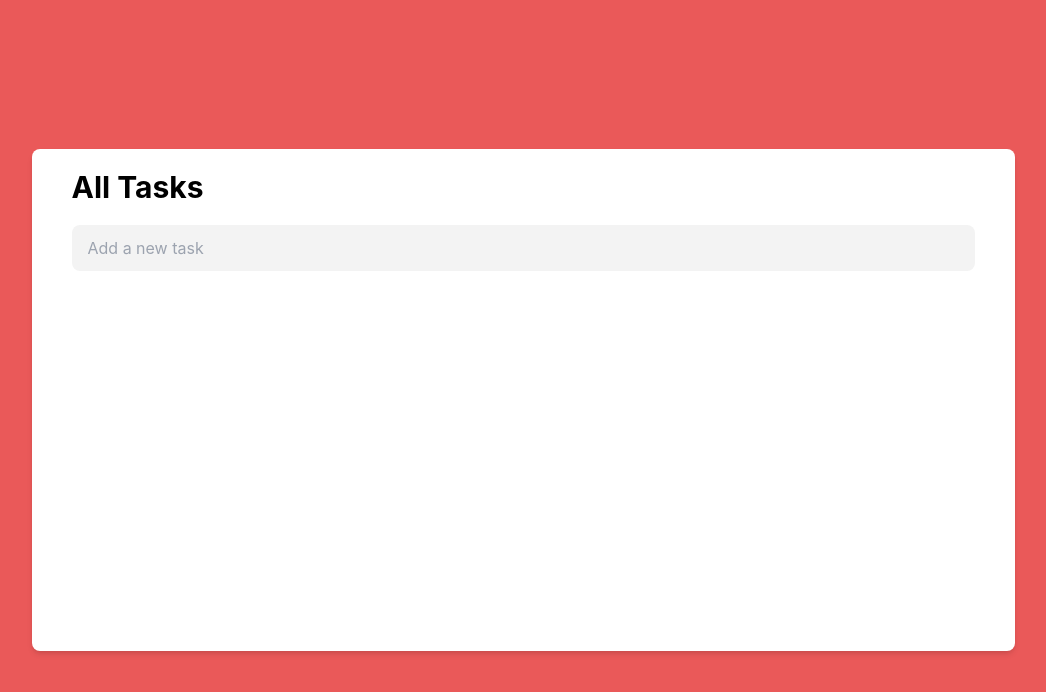
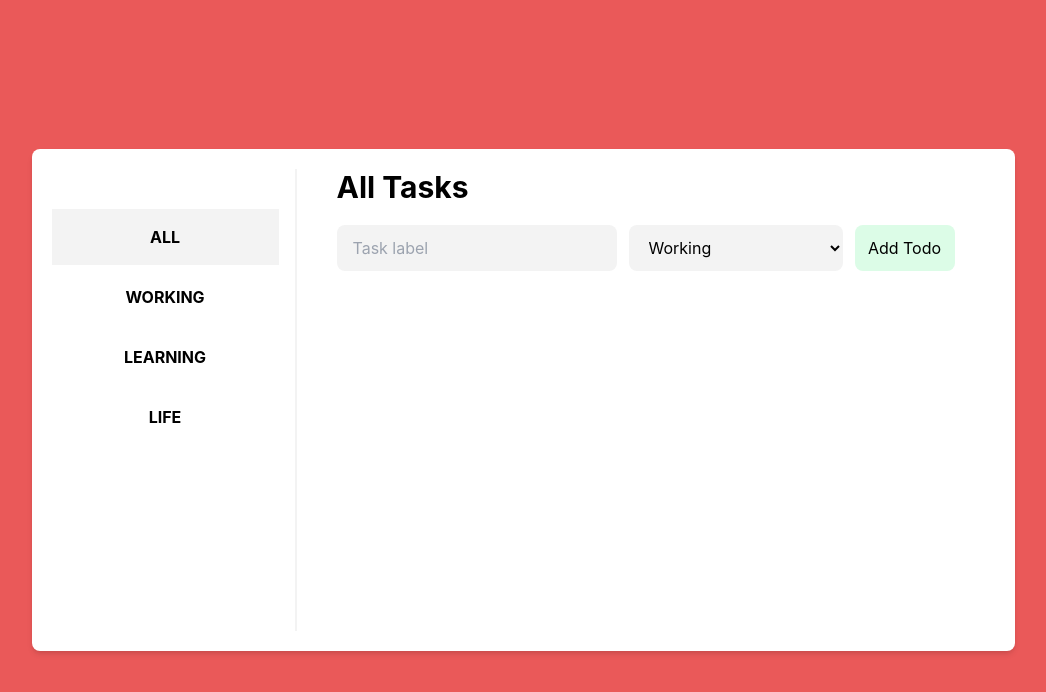
Before and after one commit to hoanganhtuanbkdn/learn-reactjs-tailwindcss, a React (Create React App) app: page / in a window 1280 px wide. Shown: the top 692 px of the page, without its empty margins (117-1163 px from the left). Built offline with nearby package versions, Linux system fonts and the light colour scheme.

Commit message:
feat: add type for todo, filter todo with type

```diff
--- a/src/App.js
+++ b/src/App.js
@@ -1,143 +1,21 @@
 /* eslint-disable no-restricted-globals */
 import { useRef, useState } from 'react';
-import TrashIco from './assets/images/trash.svg';
 import { useDispatch, useSelector } from 'react-redux';
-import {
-	AddTodo,
-	ChangeLabel,
-	ChangeStatus,
-	DeleteTodo,
-} from './store/actions';
-import { FaRegEdit, FaRegTrashAlt } from 'react-icons/fa';
-
+import ListTodo from './components/ListTodo';
+import Menu from './components/Menu';
 function App() {
 	const inputRef = useRef();
 	const todos = useSelector((state) => state.todos);
 	const dispatch = useDispatch();
 
-	// Nhấn enter sẽ tạo 1 công việc mới
-	const onAddNewTodo = (e) => {
-		if (!e.target.value) return;
-		if (e.key === 'Enter') {
-			dispatch(
-				AddTodo({
-					label: e.target.value,
-					id: Date.now(),
-					finish: false,
-				})
-			);
-			// Sau khi tạo thành công cần reset nội dung của input
-			inputRef.current.value = '';
-		}
-	};
-
-	const onDeleteTodo = (item) => {
-		if (confirm('Bạn có muốn xóa công việc này?')) {
-			dispatch(DeleteTodo(item));
-		}
-	};
-
-	const onChangeStatus = (id, newStatus) => {
-		dispatch(ChangeStatus(id, newStatus));
-	};
-
-	const onChangeLabel = (id, newLabel) => {
-		dispatch(ChangeLabel(id, newLabel));
-	};
-
 	return (
 		<div className=" bg-[#EA5959] h-screen w-screen flex items-center justify-center">
-			<div className="w-[983px] h-[502px] flex flex-col bg-white rounded-lg shadow-md py-5 px-10 overflow-hidden">
-				<h1 className="text-3xl font-bold">All Tasks</h1>
-				<div>
-					<input
-						className="bg-[#F3F3F3] w-full h-[46px] rounded-lg px-4 mt-5"
-						placeholder="Add a new task "
-						ref={inputRef}
-						onKeyDown={(e) => onAddNewTodo(e)}
-					/>
-				</div>
-				<div className="mt-5 space-y-4 overflow-y-scroll h-full ">
-					{todos.map((item, index) => (
-						<Item
-							key={item.id}
-							index={index}
-							item={item}
-							onDeleteTodo={onDeleteTodo}
-							onChangeStatus={onChangeStatus}
-							onChangeLabel={onChangeLabel}
-						/>
-					))}
-				</div>
+			<div className="w-[983px] h-[502px] flex flex-row bg-white rounded-lg shadow-md p-5 overflow-hidden divide-x-2 divide-[#F3F3F3]">
+				<Menu />
+				<ListTodo />
 			</div>
 		</div>
 	);
 }
 
-const Item = ({ item, index, onDeleteTodo, onChangeStatus, onChangeLabel }) => {
-	const [isEditing, setIsEditing] = useState(false);
-
-	// Thay đổi trạng thái của todo ( hoàn thành và chưa hoàn thành)
-	const onToggle = () => {
-		onChangeStatus(item.id, !item.finish);
-	};
-
-	// Thay đổi nội dung label sẽ thay đổi dữ liệu đang lưu ở redux
-	const onChangeTodoLabel = (event) => {
-		const newLabel = event.target.value;
-		onChangeLabel(item.id, newLabel);
-	};
-
-	// Mở input để thay đổi label
-	const onToggleEdit = () => {
-		setIsEditing(!isEditing);
-	};
-
-	// Nhấn enter sẽ kết thúc edit label
-	const onKeyDown = (e) => {
-		if (e.key === 'Enter') {
-			setIsEditing(false);
-		}
-	};
-	return (
-		<div className="flex flex-row items-center gap-4 h-10 hover:bg-[#F3F3F3] py1 px-3 rounded-lg">
-			<p className="text-xs">{index + 1}.</p>
-			<button
-				className="h-[28px] w-[28px] rounded-lg border border-[#EA5959] flex items-center justify-center"
-				onClick={onToggle}
-			>
-				{item.finish && (
-					<div className="bg-[#EA5959] rounded-md	 w-5 h-5" />
-				)}
-			</button>
-			<div className="flex-1">
-				{isEditing ? (
-					<input
-						className="border border-green-800 px-2 rounded-md"
-						value={item.label}
-						onChange={onChangeTodoLabel}
-						onKeyDown={onKeyDown}
-					/>
-				) : (
-					<p className={item.finish && 'line-through'}>
-						{item.label}
-					</p>
-				)}
-			</div>
-			<button
-				className="hover:bg-gray-200 p-2 rounded-lg "
-				onClick={onToggleEdit}
-			>
-				<FaRegEdit />
-			</button>
-			<button
-				className="hover:bg-gray-200 p-2 rounded-lg "
-				onClick={() => onDeleteTodo(item)}
-			>
-				<FaRegTrashAlt />
-			</button>
-		</div>
-	);
-};
-
 export default App;
--- /dev/null
+++ b/src/components/FormAddTodo.js
@@ -0,0 +1,53 @@
+import React, { useState, useRef } from 'react';
+import { useDispatch, useSelector } from 'react-redux';
+import { AddTodo } from '../store/actions';
+import { ListMenu } from './Menu';
+
+export default function FormAddTodo() {
+	const [label, setLabel] = useState();
+	const [type, setType] = useState('Working');
+	const dispatch = useDispatch();
+
+	// Nhấn enter sẽ tạo 1 công việc mới
+	const onAddNewTodo = () => {
+		dispatch(
+			AddTodo({
+				label,
+				type,
+				id: Date.now(),
+				finish: false,
+			})
+		);
+		// Sau khi tạo thành công cần reset nội dung của label và type
+
+		setLabel('');
+		setType('Working');
+	};
+	return (
+		<div className="flex flex-row gap-3 items-center mt-5">
+			<input
+				className="bg-[#F3F3F3] flex-1 h-[46px] rounded-lg px-4 "
+				placeholder="Task label "
+				value={label}
+				onChange={(e) => setLabel(e.target.value)}
+			/>
+			<select
+				className="bg-[#F3F3F3] flex-1 h-[46px] rounded-lg px-4 "
+				value={type}
+				onChange={(e) => setType(e.target.value)}
+			>
+				{ListMenu.map((menu) => (
+					<option key={menu} value={menu}>
+						{menu}
+					</option>
+				))}
+			</select>
+			<button
+				onClick={onAddNewTodo}
+				className="h-[46px] w-[100px] bg-green-100 rounded-lg "
+			>
+				<p>Add Todo</p>
+			</button>
+		</div>
+	);
+}
--- /dev/null
+++ b/src/components/ListTodo.js
@@ -0,0 +1,123 @@
+/* eslint-disable no-restricted-globals */
+import { useState } from 'react';
+import { useDispatch, useSelector } from 'react-redux';
+import { ChangeLabel, ChangeStatus, DeleteTodo } from '../store/actions';
+import { FaRegEdit, FaRegTrashAlt } from 'react-icons/fa';
+import FormAddTodo from './FormAddTodo';
+function App() {
+	const todos = useSelector((state) => state.todos);
+	const menuActive = useSelector((state) => state.menuActive);
+
+	const listTodos = todos.filter((todo) => {
+		if (menuActive === 'All') return true;
+		return todo.type === menuActive;
+	});
+
+	const dispatch = useDispatch();
+
+	const onDeleteTodo = (item) => {
+		if (confirm('Bạn có muốn xóa công việc này?')) {
+			dispatch(DeleteTodo(item));
+		}
+	};
+
+	const onChangeStatus = (id, newStatus) => {
+		dispatch(ChangeStatus(id, newStatus));
+	};
+
+	const onChangeLabel = (id, newLabel) => {
+		dispatch(ChangeLabel(id, newLabel));
+	};
+
+	return (
+		<div className="w-[700px] flex flex-col px-10 overflow-hidden">
+			<h1 className="text-3xl font-bold">All Tasks</h1>
+			<FormAddTodo />
+			<div className="mt-5 space-y-4 overflow-y-scroll h-full ">
+				{listTodos.map((item, index) => (
+					<Item
+						key={item.id}
+						index={index}
+						item={item}
+						onDeleteTodo={onDeleteTodo}
+						onChangeStatus={onChangeStatus}
+						onChangeLabel={onChangeLabel}
+					/>
+				))}
+			</div>
+		</div>
+	);
+}
+
+const Item = ({ item, index, onDeleteTodo, onChangeStatus, onChangeLabel }) => {
+	const [isEditing, setIsEditing] = useState(false);
+
+	// Thay đổi trạng thái của todo ( hoàn thành và chưa hoàn thành)
+	const onToggle = () => {
+		onChangeStatus(item.id, !item.finish);
+	};
+
+	// Thay đổi nội dung label sẽ thay đổi dữ liệu đang lưu ở redux
+	const onChangeTodoLabel = (event) => {
+		const newLabel = event.target.value;
+		onChangeLabel(item.id, newLabel);
+	};
+
+	// Mở input để thay đổi label
+	const onToggleEdit = () => {
+		setIsEditing(!isEditing);
+	};
+
+	// Nhấn enter sẽ kết thúc edit label
+	const onKeyDown = (e) => {
+		if (e.key === 'Enter') {
+			setIsEditing(false);
+		}
+	};
+	return (
+		<div className="flex flex-row items-center gap-4 h-10 hover:bg-[#F3F3F3] py1 px-3 rounded-lg">
+			<p className="text-xs">{index + 1}.</p>
+			<button
+				className="h-[28px] w-[28px] rounded-lg border border-[#EA5959] flex items-center justify-center"
+				onClick={onToggle}
+			>
+				{item.finish && (
+					<div className="bg-[#EA5959] rounded-md	 w-5 h-5" />
+				)}
+			</button>
+			<div className="flex-1">
+				{isEditing ? (
+					<input
+						className="border border-green-800 px-2 rounded-md"
+						value={item.label}
+						onChange={onChangeTodoLabel}
+						onKeyDown={onKeyDown}
+					/>
+				) : (
+					<div className="flex flex-row gap-10 items-center">
+						<p className={item.finish && 'line-through'}>
+							{item.label}
+						</p>
+						<p className="text-xs bg-green-200 p-1 rounded-md">
+							{item.type}
+						</p>
+					</div>
+				)}
+			</div>
+			<button
+				className="hover:bg-gray-200 p-2 rounded-lg "
+				onClick={onToggleEdit}
+			>
+				<FaRegEdit />
+			</button>
+			<button
+				className="hover:bg-gray-200 p-2 rounded-lg "
+				onClick={() => onDeleteTodo(item)}
+			>
+				<FaRegTrashAlt />
+			</button>
+		</div>
+	);
+};
+
+export default App;
--- /dev/null
+++ b/src/components/Menu.js
@@ -0,0 +1,27 @@
+import React, { useReducer } from 'react';
+import { useDispatch, useSelector } from 'react-redux';
+import { ChangeMenu } from '../store/actions';
+export const ListMenu = ['All', 'Working', 'Learning', 'Life'];
+export default function Menu() {
+	const dispatch = useDispatch();
+	const menuActive = useSelector((state) => state.menuActive);
+
+	const onChangeMenu = (newActiveMenu) => {
+		dispatch(ChangeMenu(newActiveMenu));
+	};
+	return (
+		<div className="flex flex-1 h-full flex-col pt-10 pr-4 gap-1">
+			{ListMenu.map((menu) => (
+				<button
+					key={menu}
+					className={`py-4 hover:bg-[#F3F3F3] ${
+						menu === menuActive && 'bg-[#F3F3F3]'
+					}`}
+					onClick={() => onChangeMenu(menu)}
+				>
+					<p className="font-bold text-md uppercase">{menu}</p>
+				</button>
+			))}
+		</div>
+	);
+}
--- a/src/store/actions.js
+++ b/src/store/actions.js
@@ -27,3 +27,9 @@ export const ChangeLabel = (id, newLabel) => {
 		newLabel,
 	};
 };
+export const ChangeMenu = (newMenuActive) => {
+	return {
+		type: 'CHANGE_MENU',
+		newMenuActive,
+	};
+};
--- a/src/store/reducers.js
+++ b/src/store/reducers.js
@@ -1,16 +1,24 @@
 const stateInitial = {
 	todos: [],
+	menuActive: 'All',
 };
 
 const rootReducer = (state = stateInitial, action) => {
 	switch (action.type) {
 		case 'ADD_TODO':
 			return {
+				...state,
 				// Thêm mới một todo, và thêm ở đầu danh sách
 				todos: [action.item, ...state.todos],
 			};
+		case 'CHANGE_MENU':
+			return {
+				...state,
+				menuActive: action.newMenuActive,
+			};
 		case 'DELETE_TODO':
 			return {
+				...state,
 				todos: state.todos.filter((item) => item.id !== action.item.id),
 			};
 		case 'CHANGE_STATUS': {
@@ -28,6 +36,7 @@ const rootReducer = (state = stateInitial, action) => {
 				finish: newStatus,
 			};
 			return {
+				...state,
 				todos: currentTodos,
 			};
 		}
@@ -47,6 +56,7 @@ const rootReducer = (state = stateInitial, action) => {
 				label: newLabel,
 			};
 			return {
+				...state,
 				todos: currentTodos,
 			};
 		}
```
